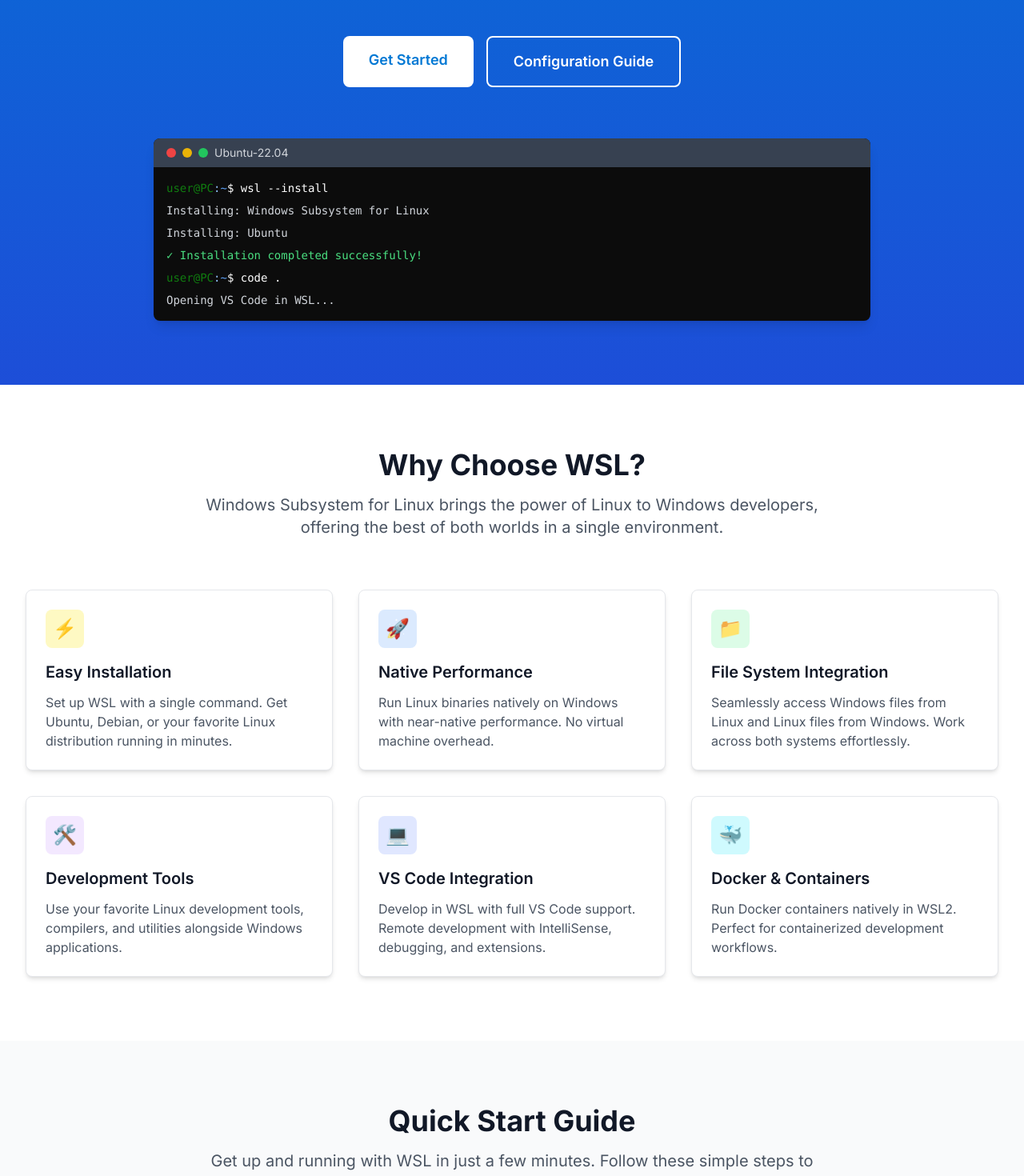
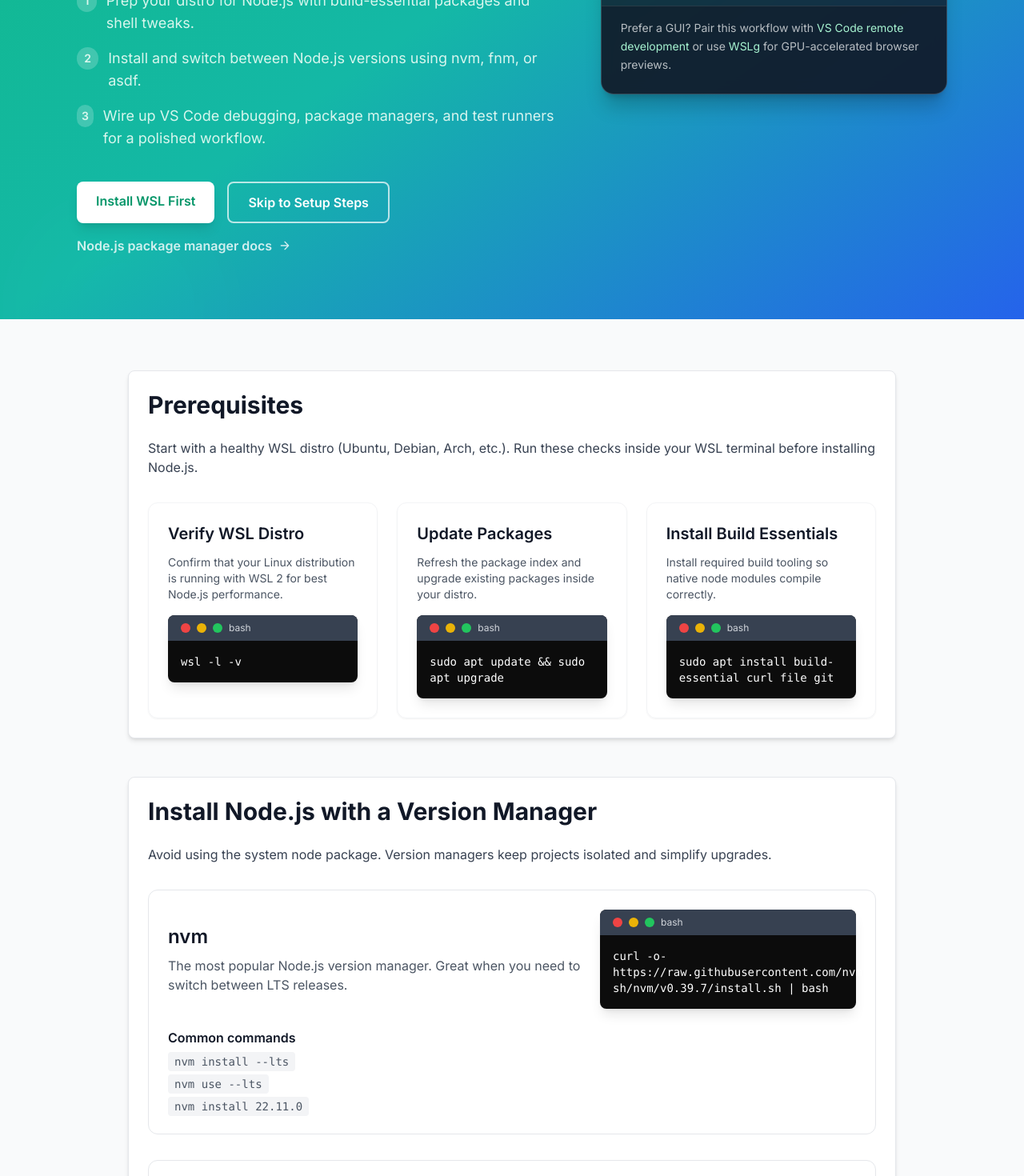
Before and after one commit to vinberg88/vinberg88.github.io, a Next.js app: page / in a window 1280 px wide. Shown: the part 560-2030 px from the top of the page at 80% size. Built offline with nearby package versions, Linux system fonts and the light colour scheme.

Commit message:
Make Node.js guide the home page

```diff
--- a/src/app/page.tsx
+++ b/src/app/page.tsx
@@ -1,17 +1,5 @@
-import Hero from '@/components/Hero'
-import Features from '@/components/Features'
-import QuickStart from '@/components/QuickStart'
-import TechStack from '@/components/TechStack'
-import Community from '@/components/Community'
+import NodePage from './node/page'
 
 export default function Home() {
-  return (
-    <>
-      <Hero />
-      <Features />
-      <QuickStart />
-      <TechStack />
-      <Community />
-    </>
-  )
+  return <NodePage />
 }
```
